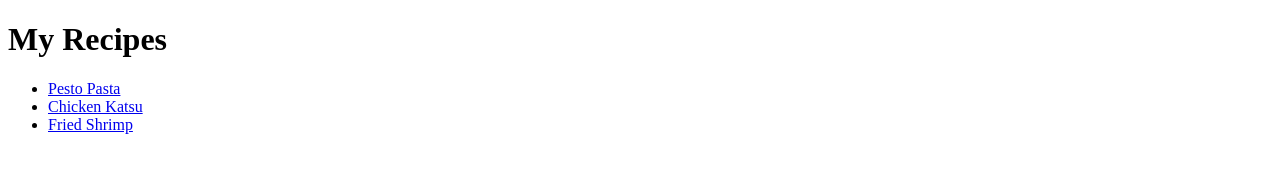
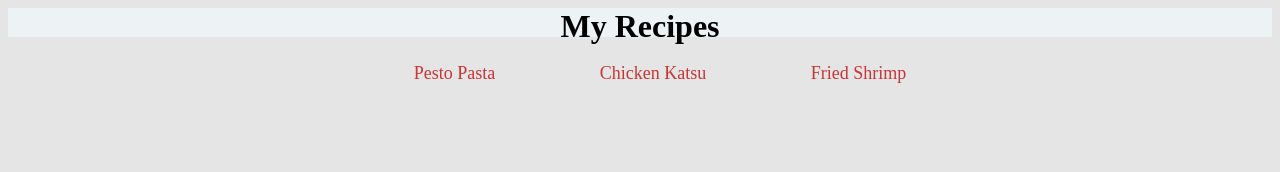
Before and after one commit to DhairyaKumar19/odin-recipes, a plain HTML site: page index.html in a window 1280 px wide. Drawn offline with Linux system fonts and the light colour scheme.

Commit message:
added css

```diff
--- a/index.html
+++ b/index.html
@@ -3,14 +3,17 @@
 <head>
     <meta charset="UTF-8">
     <meta name="viewport" content="width=device-width, initial-scale=1.0">
+    <link rel="stylesheet" href="style.css">
     <title>Odin-Recipes</title>
 </head>
 <body>
     <h1>My Recipes</h1>
-    <ul>
-        <li><a href="./odin-recipes/pasta.html"  rel="nopenner noreferrer" >Pesto Pasta</a></li>
-        <li><a href="./odin-recipes/katsu.html"  rel="nopenner noreferrer" >Chicken Katsu</a></li>
-        <li><a href="./odin-recipes/shrimp.html"  rel="nopenner noreferrer">Fried Shrimp</a></li>
-    </ul>
+        <div class="list1">
+            <ul>
+                <li class="a"><a href="./odin-recipes/pasta.html"  rel="nopenner noreferrer" >Pesto Pasta</a></li>
+                <li class="a"><a href="./odin-recipes/katsu.html"  rel="nopenner noreferrer" >Chicken Katsu</a></li>
+                <li class="a"><a href="./odin-recipes/shrimp.html"  rel="nopenner noreferrer">Fried Shrimp</a></li>
+            </ul>
+        </div>
 </body>
 </html>
--- /dev/null
+++ b/style.css
@@ -0,0 +1,30 @@
+body{
+    background-color:#e5e5e5 ;
+}
+h1{
+    background-color: #edf2f4;
+    margin:0 auto;
+    margin-bottom: 5px;
+    text-align: center;
+    color: black;
+}
+a:link{
+    color: rgb(199, 53, 53);
+    text-decoration: none;
+}
+.list1{
+    background-color: #e5e5e5;
+    text-align: center;
+    font-size: 18px;
+    padding: 8px;
+    margin-top: -13px;
+}
+.a{
+    margin: 8px auto;
+    display: inline;
+    padding: 50px;
+    width: 500px;
+}
+ul{
+    list-style: none;
+}
```
Also changed, not shown: odin-recipes/katsu.html (+1 -0 lines), odin-recipes/pasta.html (+1 -0 lines), odin-recipes/shrimp.html (+1 -0 lines).
